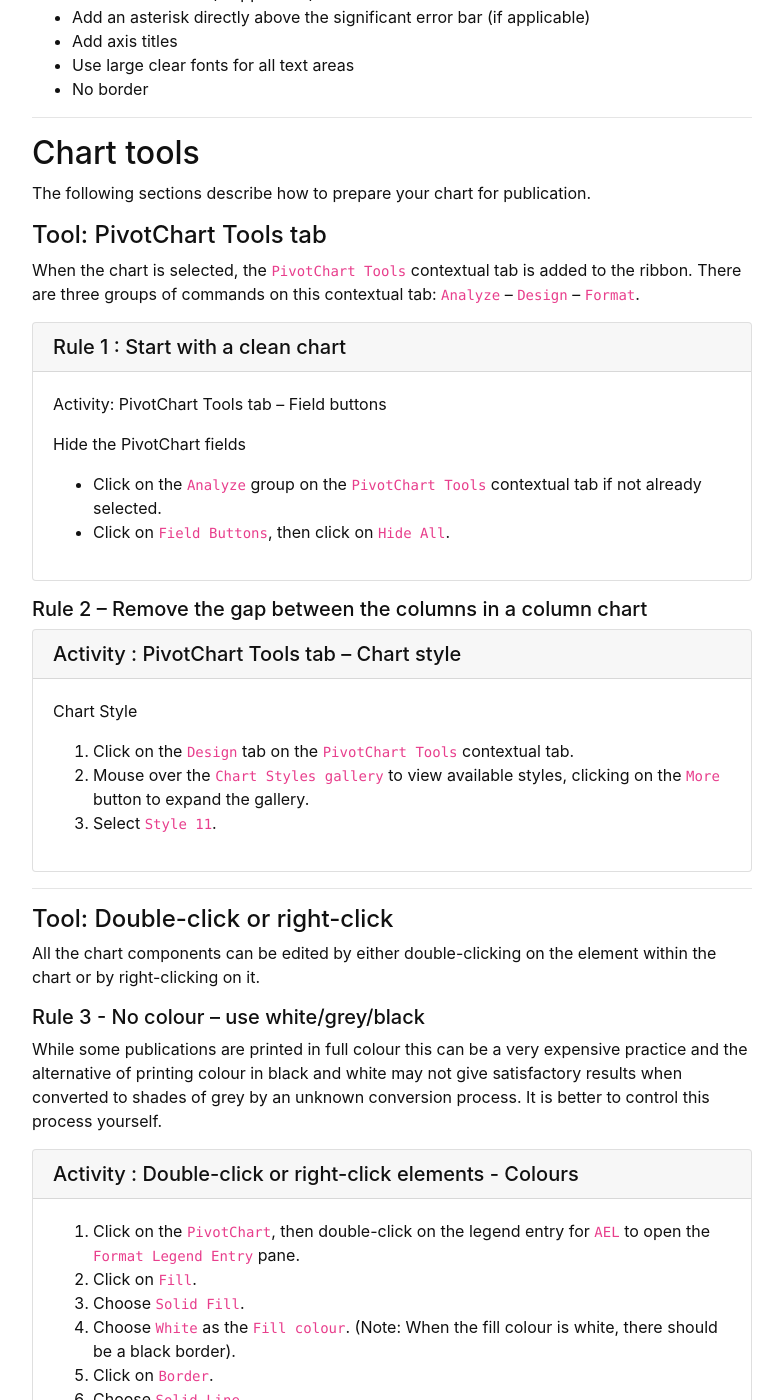
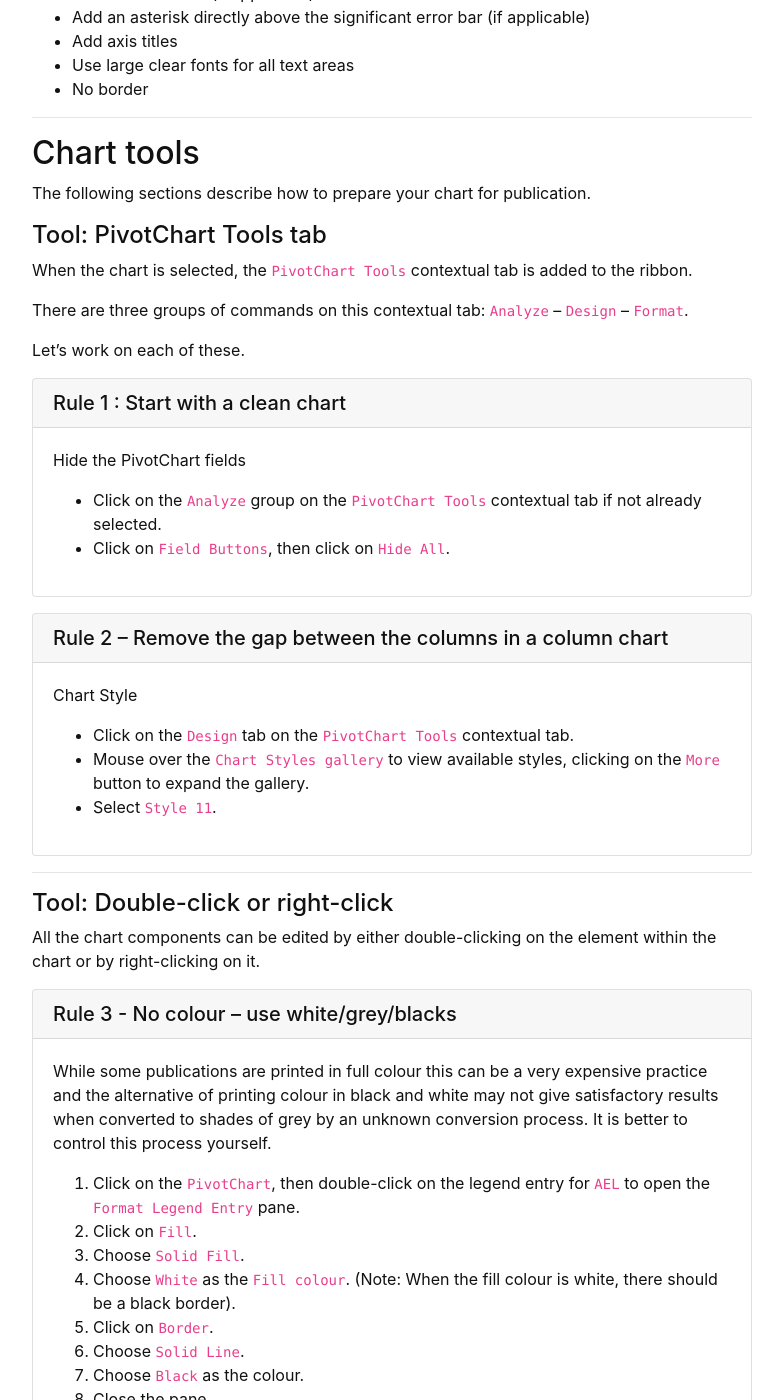
Before and after one commit to GULibrarySandbox/data-vis-basics, a Jekyll site: the page built from content/3-charts.md, in a window 1280 px wide and 1400 px high, scrolled down 1909 px. Shown: the whole window, without its empty margins (248-1031 px from the left). Built offline with Jekyll 4.4.1, drawn with Linux system fonts in a browser that asks for light colours; some of the changed text lies outside the part shown.

Commit message:
Update 3-charts.md

```diff
--- a/content/3-charts.md
+++ b/content/3-charts.md
@@ -52,26 +52,26 @@ The following sections describe how to prepare your chart for publication.
 
 #### Tool: PivotChart Tools tab
 
-When the chart is selected, the `PivotChart Tools` contextual tab is added to the ribbon. There are three groups of commands on this contextual tab: `Analyze` – `Design` – `Format`.
+When the chart is selected, the `PivotChart Tools` contextual tab is added to the ribbon.
+
+There are three groups of commands on this contextual tab: `Analyze` – `Design` – `Format`.
+
+Let's work on each of these.
 
 {% capture text %}
-Activity: PivotChart Tools tab – Field buttons
-
 Hide the PivotChart fields
 
 - Click on the `Analyze` group on the `PivotChart Tools` contextual tab if not already selected.
 - Click on `Field Buttons`, then click on `Hide All`.{% endcapture %}
 {% include card.md header="Rule 1 : Start with a clean chart" text=text %}
 
-
-##### Rule 2 – Remove the gap between the columns in a column chart
 {% capture text %}
 Chart Style
 
-1. Click on the `Design` tab on the `PivotChart Tools` contextual tab.
-2. Mouse over the `Chart Styles gallery` to view available styles, clicking on the `More` button to expand the gallery.
-3. Select `Style 11`. {% endcapture %}
-{% include card.md header="Activity : PivotChart Tools tab – Chart style" text=text %}
+- Click on the `Design` tab on the `PivotChart Tools` contextual tab.
+- Mouse over the `Chart Styles gallery` to view available styles, clicking on the `More` button to expand the gallery.
+- Select `Style 11`.{% endcapture %}
+{% include card.md header="Rule 2 – Remove the gap between the columns in a column chart" text=text %}
 
 -----
 
@@ -79,11 +79,9 @@ Chart Style
 
 All the chart components can be edited by either double-clicking on the element within the chart or by right-clicking on it.
 
-##### Rule 3 - No colour – use white/grey/black
-
+{% capture text %}
 While some publications are printed in full colour this can be a very expensive practice and the alternative of printing colour in black and white may not give satisfactory results when converted to shades of grey by an unknown conversion process. It is better to control this process yourself.
 
-{% capture text %}
 1. Click on the `PivotChart`, then double-click on the legend entry for `AEL` to open the `Format Legend Entry` pane.
 2. Click on `Fill`.
 3. Choose `Solid Fill`.
@@ -101,7 +99,7 @@ While some publications are printed in full colour this can be a very expensive
 15. Close the pane.
 16. Change the fill colour for `Health` and `Sciences`, incrementing the colours in shades of grey (no border is required for grey shades).
 17. Change the fill colour for `Other` to `black` (no border).{% endcapture %}
-{% include card.md header="Activity : Double-click or right-click elements - Colours" text=text %}
+{% include card.md header="Rule 3 - No colour – use white/grey/blacks" text=text %}
 
 -----
 
@@ -109,20 +107,20 @@ While some publications are printed in full colour this can be a very expensive
 
 Many formatting commands are featured in the `Chart Elements` menu which is shown as a green “plus” sign beside the chart itself.
 
-##### Rule 4 - Legend to be displayed at the top-right of the chart
 {% capture text %}
 Legend
+
 1. Click on the PivotChart.
 2. Click on `Chart Elements` (the green plus sign).
 3. Point the mouse to `Legend`, then click on the `More` arrowhead.
 4. Click on `More options…` to open the `Format Legend` pane.
 5. Click the radio button for `Top Right`.
 6. Close the pane.{% endcapture %}
-{% include card.md header="Activity : Chart Elements tool - Legend" text=text %}
+{% include card.md header="Rule 4 - Legend to be displayed at the top-right of the chart" text=text %}
 
-##### Rule 5 - Enhance the horizontal axis bar settings
 {% capture text %}
 Major Gridlines (horizontal)
+
 1. Click on the PivotChart.
 2. Click on `Chart Elements` (the green plus sign).
 3. Point the mouse to `Gridlines`, then click on the `More` arrowhead.
@@ -131,11 +129,11 @@ Major Gridlines (horizontal)
 6. Click on `Horizontal (Category) axis`.
 7. Under `Line`, choose `Solid line`, then choose `Colour` = `black` and `size` (e.g. `2pt`).
 8. Close the pane.{% endcapture %}
-{% include card.md header="Activity : Chart Elements tool – Horizontal axis" text=text %}
+{% include card.md header="Rule 5 - Enhance the horizontal axis bar settings" text=text %}
 
-##### Rule 6 - Enhance the vertical axis bar to match the horizontal
 {% capture text %}
 Major Gridlines (vertical)
+
 1. Click on the PivotChart.
 2. Click on `Chart Elements` (the green plus sign).
 3. Point the mouse to `Gridlines`, then click on the `More` arrowhead.
@@ -147,66 +145,60 @@ Major Gridlines (vertical)
 9. Click on `Tick Marks` to open the settings.
 10. For `Major type`, choose `Outside`.
 11. Close the pane.{% endcapture %}
-{% include card.md header="Activity : Chart Elements tool – Vertical axis" text=text %}
+{% include card.md header="Rule 6 - Enhance the vertical axis bar to match the horizontal" text=text %}
 
-##### Rule 7 - No background grid
 {% capture text %}
 Background Gridlines
+
 1. Click on the PivotChart.
 2. Click on `Chart Elements` (the green plus sign).
 3. Uncheck the box for `Gridlines`.{% endcapture %}
-{% include card.md header="Activity : Chart Elements tool – Gridlines" text=text %}
+{% include card.md header="Rule 7 - No background grid" text=text %}
 
-##### Rule 8 - Add error bars
-
+{% capture text %}
 Error bars are mostly used for scientific data and may not apply to all.
 If error bars are used, they must be described in the Figure caption in the document.
-{% capture text %}
+
 1. Click on the PivotChart.
 2. Click on `Chart Elements` (the green plus sign).
 3. Point the mouse to `Error Bars`, then click on the `More` arrowhead.
 4. Click on `Standard Deviation`.
 5. Close the pane.{% endcapture %}
-{% include card.md header="Activity : Chart Elements tool – Error bars" text=text %}
+{% include card.md header="Rule 8 - Add error bars" text=text %}
 
-
-##### Rule 9 - Add axis titles
 {% capture text %}
 1. Click on the PivotChart.
 2. Click on `Chart Elements` (the green plus sign).
 3. Check the box for `Axis Titles`.
 4. Double-click into the vertical axis title and type `Attendance`.
 5. Double-click into the horizontal axis title and type `Skill Group`.{% endcapture %}
-{% include card.md header="Activity : Chart Elements tool – Axis titles" text=text %}
+{% include card.md header="Rule 9 - Add axis titles" text=text %}
 
-##### Rule 10 - Use a large clear font
+{% capture text %}
+Use a font that complements your document, e.g. Times New Roman to match the body of the document or Arial to match headings in your document.
 
-Use a font that complements your document, e.g. Times New Roman to match the body of the document or Arial to match headings in your document.
-{% capture text %}
 1. Select the text in the `vertical axis title`, then click on the `Home` tab on the ribbon.
 2. Click the `Font Settings` option button.
 3. Uncheck the `All Caps` option.
 4. Choose a suitable `font` and `font size` for the text (e.g. to match your document – `Times New Roman, 14`).
 5. Do the same for the `horizontal axis title`.
 6. Adjust other text areas such as the `vertical axis values`, the `horizontal axis values` and the `legend`.{% endcapture %}
-{% include card.md header="Activity : PivotChart text elements" text=text %}
+{% include card.md header="Rule 10 - Use a large clear font" text=text %}
 
-##### Rule 11 - Adjusting PivotChart values
 {% capture text %}
 1. In the PivotChart, click on the `Vertical (value) axis`, then right-click on it.
 2. Click on `Format Axis…`
 3. In the `Format Axis` pane, under `Bounds`, set the minimum to `0` (zero) and the maximum values to just above the highest value in the data range (for this exercise, `240`).
 4. Close the pane.{% endcapture %}
-{% include card.md header="Activity : Adjusting PivotChart values" text=text %}
+{% include card.md header="Rule 11 - Adjusting PivotChart values" text=text %}
 
-##### Rule 12 - No border
+{% capture text %}
+Charts should have no border in the publication, so remove this as a last step.
 
-Charts should have no border in the publication, so remove this as a last step.
-{% capture text %}
 1. Double-click on the PivotChart.
 2. In the Format Chart Area pane, under Border, check the radio button for No line.
 3. Close the pane.{% endcapture %}
-{% include card.md header="Activity : Remove the PivotChart border" text=text %}
+{% include card.md header="Rule 12 - No border" text=text %}
 
 #### Resize the chart
 
@@ -225,7 +217,7 @@ OR
 Watch this video on formatting charts.
 <iframe src="https://player.vimeo.com/video/428348623" width="640" height="564" frameborder="0" allow="autoplay; fullscreen" allowfullscreen></iframe>
 
-##### Save chart as an image
+#### Save chart as an image
 
 {% capture text %}
 1. Generate your chart in Excel.
```
